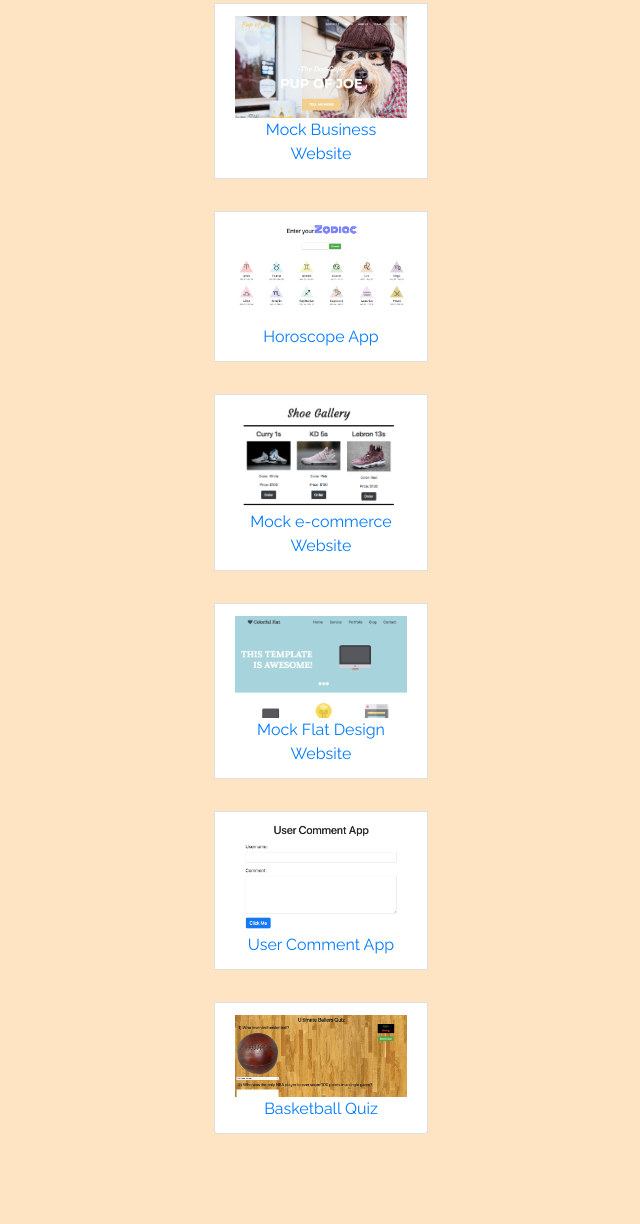
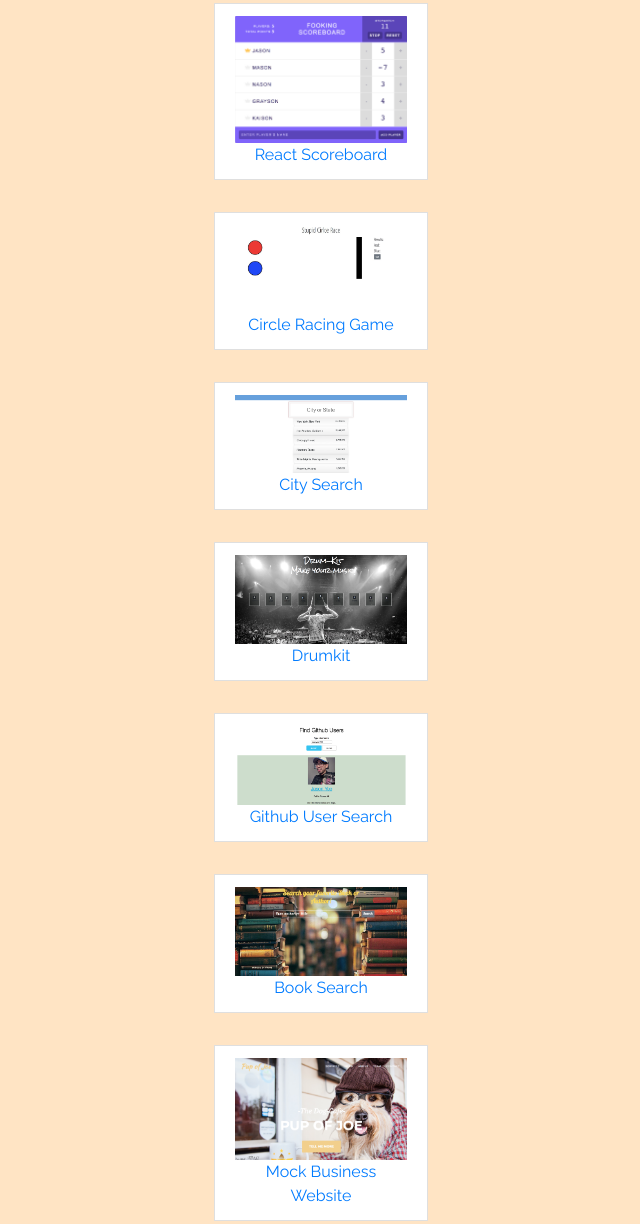
Before and after one commit to jasonyee1776/portfolio, a plain HTML site: page index.html in a window 1280 px wide. Shown: the part 189-1413 px from the top of the page, without its empty margins (319-959 px from the left). Before the commit the page ends 1339 px from the top, so only its background shows below. Drawn offline with nearby package versions, Linux system fonts and the light colour scheme.

Commit message:
update portfolio files

```diff
--- a/index.html
+++ b/index.html
@@ -28,11 +28,32 @@
 	<ul class="list-group ">
 		<h1 id="heading" class="text-center mt-2 mb-5">Jason Yee's Portfolio Page</h1>
 		<li class="list-group-item w-50  col-2 mx-auto text-center	my-3">
+			<a href="https://jasonyee1776.github.io/react-scoreboard/" target="_blank"><img src="img/scoreboard.png" class="w-100" alt="">React Scoreboard</a>
+		</li>
+		<li class="list-group-item w-50  col-2 mx-auto text-center	my-3">
+			<a href="https://jasonyee1776.github.io/circle-racing-game/" target="_blank"><img src="img/circle-game.jpg" class="w-100" alt="">Circle Racing Game</a>
+		</li>
+		<li class="list-group-item w-50  col-2 mx-auto text-center	my-3">
+			<a href="https://jasonyee1776.github.io/city-search/" target="_blank"><img src="img/city-search.png" class="w-100" alt="">City Search</a>
+		</li>
+		<li class="list-group-item w-50  col-2 mx-auto text-center	my-3">
+			<a href="https://jasonyee1776.github.io/drum-kit/" target="_blank"><img src="img/drumkit.jpg" class="w-100" alt="">Drumkit</a>
+		</li>
+		<li class="list-group-item w-50  col-2 mx-auto text-center	my-3">
+			<a href="https://jasonyee1776.github.io/github-user-search/" target="_blank"><img src="img/github-search.png" class="w-100" alt="">Github User Search</a>
+		</li>
+		<li class="list-group-item w-50  col-2 mx-auto text-center	my-3">
+			<a href="https://jasonyee1776.github.io/look-a-book-up/" target="_blank"><img src="img/book-search.jpg" class="w-100" alt="">Book Search</a>
+		</li>
+		<li class="list-group-item w-50  col-2 mx-auto text-center	my-3">
 			<a href="https://jasonyee1776.github.io/dog-cafe-website/" target="_blank"><img src="img/dog-cafe.png" class="w-100" alt="">Mock Business Website</a>
 		</li>
 		<li class="list-group-item w-50  col-2 mx-auto text-center	my-3">
 			<a href="https://jasonyee1776.github.io/zodiac-app/" class="mt-5" target="_blank"><img src="img/zodiac.png" class="w-100" alt="">Horoscope App
 			</a>
+		</li>
+		<li class="list-group-item w-50  col-2 mx-auto text-center	my-3">
+			<a href="https://jasonyee1776.github.io/analog-clock/" target="_blank"><img src="img/clock.jpg" class="w-100" alt="">Analog Clock</a>
 		</li>
 		<li class="list-group-item w-50  col-2 mx-auto text-center	my-3">
 			<a href="https://jasonyee1776.github.io/shoe-ecommerce/" target="_blank"><img src="img/shoes.png" class="w-100" alt="">Mock e-commerce Website</a>
```
Also changed, not shown: img/book-search.jpg (added), img/circle-game.jpg (added), img/city-search.png (added), img/clock.jpg (added), img/drumkit.jpg (added), img/github-search.png (added), img/scoreboard.png (added), 1 other file.
